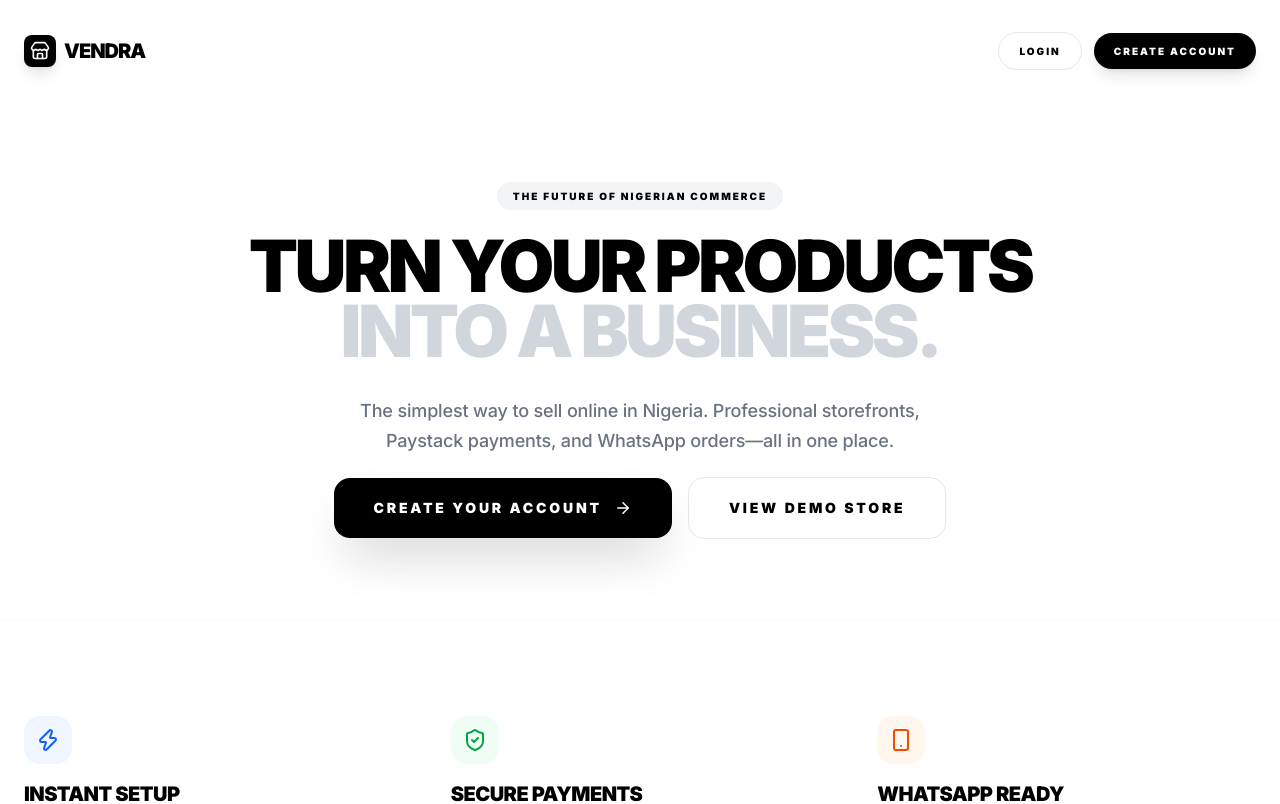
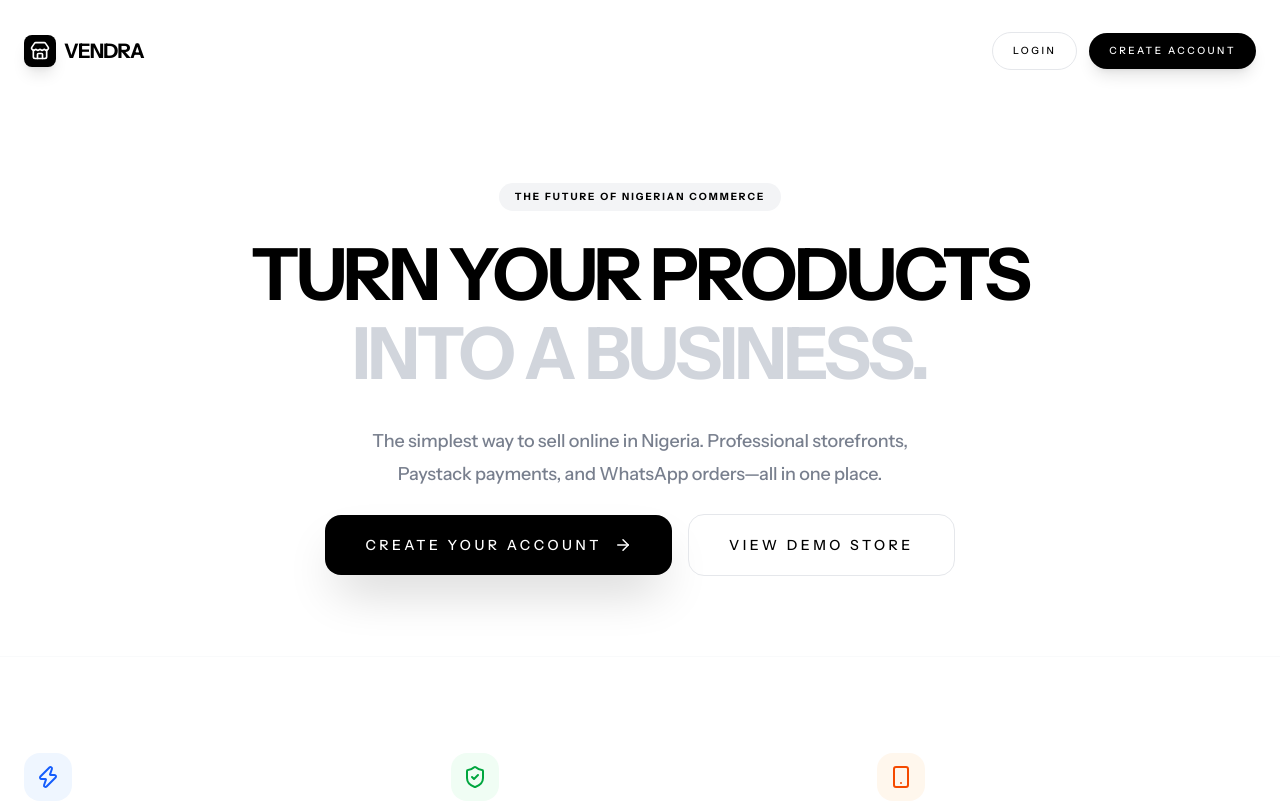
Before and after one commit to bolujolayemi-a11y/vendra_e-commerce, a Next.js app: page / in a window 1280 px wide. Shown: the top 804 px of the page. Built offline with nearby package versions, Linux system fonts and the light colour scheme.

Commit message:
feat: update

```diff
--- a/src/app/dashboard/products/manage/page.tsx
+++ b/src/app/dashboard/products/manage/page.tsx
@@ -64,7 +64,7 @@ export default function ManageProducts() {
   };
 
   const deleteProduct = async (id: string) => {
-    if (!confirm("Permanently remove this fabric from your inventory?")) return;
+    if (!confirm("Permanently remove this item from your inventory?")) return;
     setActionLoading(id);
     await supabase.from('products').delete().eq('id', id);
     setProducts(prev => prev.filter(p => p.id !== id));
@@ -74,12 +74,13 @@ export default function ManageProducts() {
   if (loading) return (
     <div className="min-h-screen flex flex-col items-center justify-center bg-white space-y-4">
       <Loader2 className="animate-spin text-black" size={40} />
-      <p className="text-[10px] font-black uppercase tracking-[0.4em] text-gray-400 font-sans">Opening Vault</p>
+      <p className="text-[10px] font-black uppercase tracking-[0.4em] text-gray-400">Opening Vault</p>
     </div>
   );
 
   return (
     <>
+      {/* 1. MAIN SCROLLING CONTENT */}
       <main className="max-w-6xl mx-auto py-16 px-6 pb-40">
         {/* HEADER SECTION */}
         <div className="flex flex-col md:flex-row justify-between items-start md:items-center gap-6 mb-12">
@@ -147,7 +148,6 @@ export default function ManageProducts() {
                   </div>
 
                   <div className="flex flex-wrap items-center justify-center gap-4 w-full lg:w-auto">
-                    {/* STOCK CONTROL */}
                     <div className="flex items-center bg-gray-50 p-1.5 rounded-[1.8rem] border border-gray-100">
                       <button
                         onClick={() => updateProduct(product.id, { stock_count: Math.max(0, product.stock_count - 1), is_sold_out: product.stock_count - 1 <= 0 }, 'minus')}
@@ -167,7 +167,6 @@ export default function ManageProducts() {
                       </button>
                     </div>
 
-                    {/* TOGGLES */}
                     <div className="flex gap-2">
                       <button
                         onClick={() => updateProduct(product.id, { is_featured: !product.is_featured }, 'featured')}
@@ -207,7 +206,7 @@ export default function ManageProducts() {
         </div>
       </main>
 
-      {/* FLOATING ACTION BUTTON - PORTALED OUTSIDE MAIN FLOW */}
+      {/* 2. FIXED FLOATING BUTTON - OUTSIDE THE MAIN CONTAINER */}
       <div className="fixed bottom-10 left-0 right-0 flex justify-center z-[999] pointer-events-none">
         <Link
           href="/dashboard/products"
--- a/src/app/globals.css
+++ b/src/app/globals.css
@@ -1,7 +1,7 @@
 @import "tailwindcss";
 
 @theme {
-  /* ... your existing colors ... */
+  /* Premium Palette */
   --color-vendra-black: #1a1a1a;
   --color-vendra-paper: #fbfbf9;
   --color-vendra-sand: #f4f4f0;
@@ -13,8 +13,8 @@
   --shadow-vendra-soft: 0 8px 30px rgba(0, 0, 0, 0.04);
   --shadow-vendra-float: 0 20px 40px rgba(0, 0, 0, 0.08);
 
-  /* Typography */
-  --font-sans: "Inter", ui-sans-serif, system-ui;
+  /* Typography - Linking to the Instrument Sans variable */
+  --font-sans: var(--font-instrument), ui-sans-serif, system-ui;
 
   /* Layout Spacing */
   --spacing-vendra-gate: 4rem;
@@ -23,35 +23,53 @@
 :root {
   background-color: var(--color-vendra-paper);
   color: var(--color-vendra-black);
+
+  /* Applying the font globally */
+  font-family: var(--font-instrument);
+
+  /* Anti-blocky settings: lighter weight and better spacing */
   -webkit-font-smoothing: antialiased;
+  -moz-osx-font-smoothing: grayscale;
 
-  /* 1. Fix Word/Letter Spacing Globals */
-  letter-spacing: -0.01em; /* Slight tightening for large headings */
-  line-height: 1.6;        /* Breathable lines for paragraphs */
+  letter-spacing: -0.01em;
+  line-height: 1.6;
 }
 
-/* 2. Specific fix for those Bold Uppercase labels you use */
-.tracking-widest {
-  letter-spacing: 0.2em !important; /* Forces breathing room for labels */
+/* Headings: Editorial & Elegant */
+h1, h2, h3, h4 {
+  font-weight: 700; /* Bold is often cleaner than ExtraBold for non-blocky looks */
+  letter-spacing: -0.03em;
+  line-height: 1.1;
 }
 
-.tracking-tighter {
-  letter-spacing: -0.05em !important; /* Elegant overlap for big titles */
+/* Labels: Spaced out & Sophisticated */
+.tracking-widest {
+  letter-spacing: 0.25em !important;
+  font-weight: 500 !important; /* Medium weight is the secret to high-end labels */
+  text-transform: uppercase;
 }
 
-/* 3. Global Paragraph Spacing */
-p {
-  margin-bottom: 1.25rem;
-  line-height: 1.7; /* Extra leading for better readability */
+/* Big Titles: Tight but not clumped */
+.tracking-tighter {
+  letter-spacing: -0.04em !important;
 }
 
-/* Make images look premium */
-img {
-  filter: contrast(1.02) brightness(0.98);
-  transition: transform 0.3s ease-out;
+/* Paragraphs: Breathable */
+p {
+  margin-bottom: 1.5rem;
+  line-height: 1.8; /* Higher leading prevents the 'wall of text' look */
+  opacity: 0.9;     /* Slight transparency makes the black look less harsh */
 }
 
+/* Images: The Boutique Filter */
+img {
+  filter: contrast(1.02) brightness(0.96) saturate(0.95);
+  transition: transform 0.4s cubic-bezier(0.2, 0, 0.2, 1);
+  border-radius: inherit;
+}
+
+/* Selection: Custom Branded */
 ::selection {
   background: var(--color-vendra-black);
-  color: white;
+  color: #ffffff;
 }
--- a/src/app/layout.tsx
+++ b/src/app/layout.tsx
@@ -1,11 +1,11 @@
 import type { Metadata, Viewport } from "next";
-import { Inter } from "next/font/google"; // Switch to Inter
+import { Instrument_Sans } from "next/font/google"; // Switched to a more elegant, less blocky font
 import "./globals.css";
 
-const inter = Inter({
+const instrument = Instrument_Sans({
   subsets: ["latin"],
-  display: 'swap', // This fixes the preload console error!
-  variable: "--font-inter",
+  display: 'swap',
+  variable: "--font-instrument",
 });
 
 export const metadata: Metadata = {
@@ -13,7 +13,7 @@ export const metadata: Metadata = {
     default: "Vendra | Modern Nigerian Commerce",
     template: "%s | Vendra"
   },
-  description: "Professional storefronts for Nigerian entrepreneurs.",
+  description: "Professional storefronts for Nigerian entrepreneurs. Turn your products into a brand.",
   icons: {
     icon: "/favicon.ico",
     apple: "/apple-touch-icon.png",
@@ -23,7 +23,7 @@ export const metadata: Metadata = {
 export const viewport: Viewport = {
   width: "device-width",
   initialScale: 1,
-  maximumScale: 1,
+  maximumScale: 1, // Keeps UI stable on mobile inputs
 };
 
 export default function RootLayout({
@@ -34,9 +34,9 @@ export default function RootLayout({
   return (
     <html
       lang="en"
-      className={`${inter.variable} h-full antialiased`}
+      className={`${instrument.variable} h-full antialiased`}
     >
-      <body className="min-h-full flex flex-col selection:bg-black selection:text-white">
+      <body className="min-h-full flex flex-col selection:bg-black selection:text-white font-sans">
         {children}
       </body>
     </html>
```
